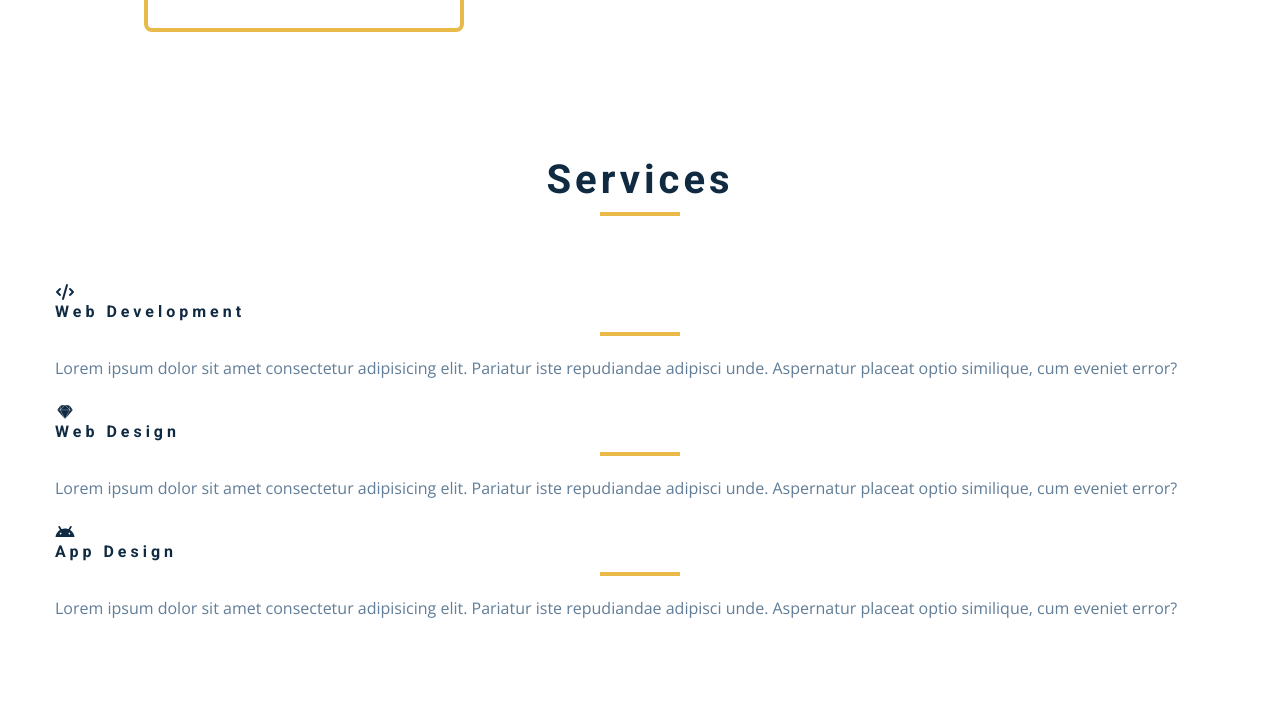
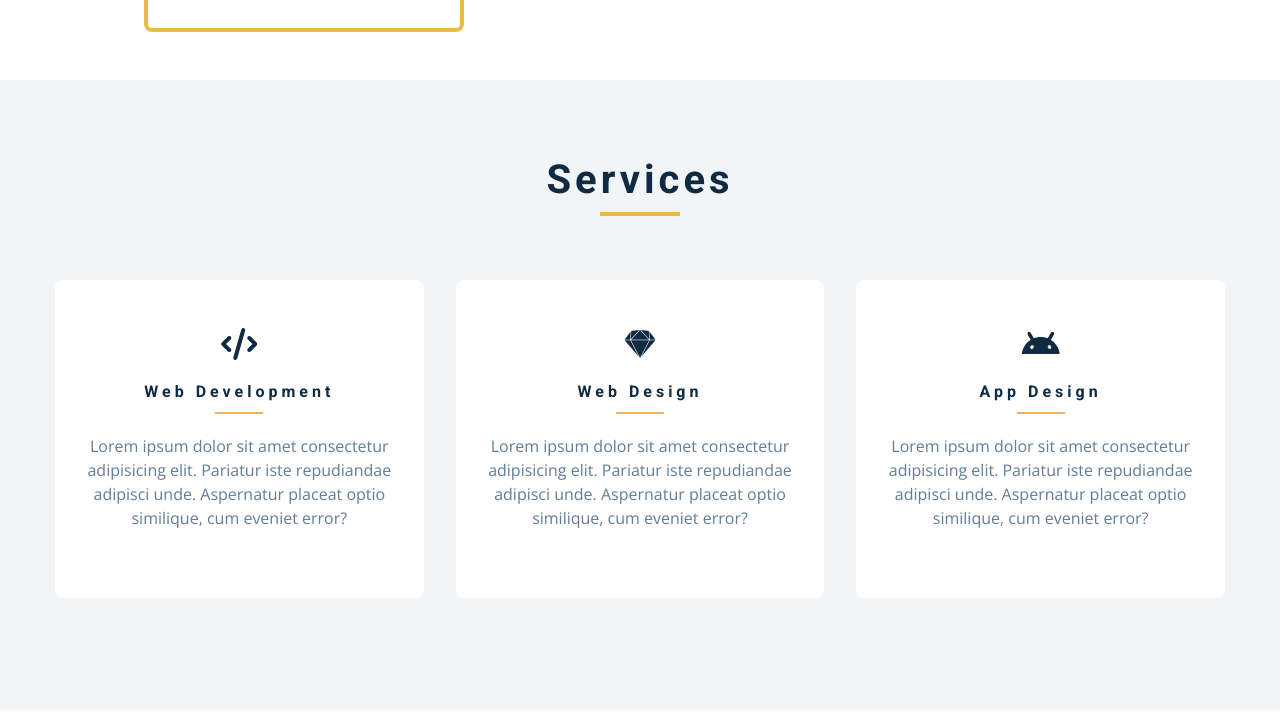
Before and after one commit to VladiVK/css-grid-portfolio, a plain HTML site: page index.html in a window 1280 px wide. Shown: the part 1360-2080 px from the top of the page. Drawn offline with nearby package versions, Linux system fonts and the light colour scheme.

Commit message:
added Services css styles

```diff
--- a/css/styles.css
+++ b/css/styles.css
@@ -178,6 +178,9 @@ p {
 .section-title {
   margin-bottom: 4rem;
   text-align: center;
+}
+.bg-grey {
+  background: var(--clr-grey-10);
 }
 /*
 ===============
@@ -439,7 +442,48 @@ Services
 */
 /* small screen layout setup */
 /* bg-grey in globals */
-
+.service {
+  background: var(--clr-white);
+  border-radius: var(--radius);
+  padding: 3rem 1.5rem;
+  margin-bottom: 2rem;
+  text-align: center;
+  transition: var(--transition);
+}
+.service-icon {
+  font-size: 2rem;
+  margin-bottom: 1.5rem;
+}
+.service .underline {
+  height: 0.125rem;
+  width: 3rem;
+  transition: var(--transition);
+}
+.service p {
+  transition: var(--transition);
+}
+.service:hover {
+  background: var(--clr-primary-5);
+  color: var(--clr-white);
+}
+.service:hover p {
+  color: var(--clr-white);
+}
+.service:hover .underline {
+  background: var(--clr-white);
+}
+@media screen and (min-width: 768px) {
+  .services-center {
+    display: grid;
+    grid-template-columns: 1fr 1fr;
+    column-gap: 2rem;
+  }
+}
+@media screen and (min-width: 992px) {
+  .services-center {
+    grid-template-columns: 1fr 1fr 1fr;
+  }
+}
 /*
 ===============
 Projects
```
